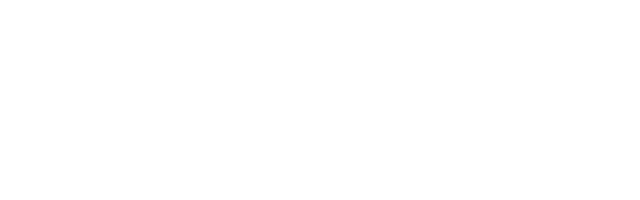
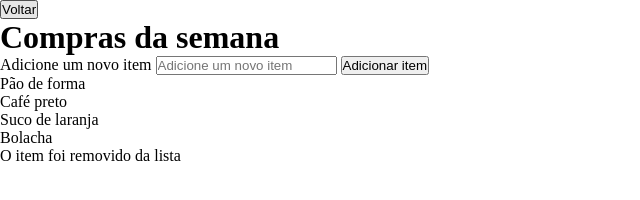
Before and after one commit to TharlesMorais/Lista-de-compras, a plain HTML site: page index.html in a window 1280 px wide. Shown: the whole page, without its empty margins (0-640 px from the left). Drawn offline with Linux system fonts and the light colour scheme.

Commit message:
Criando estrutura HTML e adicionando fonte

```diff
--- a/index.html
+++ b/index.html
@@ -3,9 +3,43 @@
 <head>
   <meta charset="UTF-8">
   <meta name="viewport" content="width=device-width, initial-scale=1.0">
-  <title>Document</title>
+  <title>Lista de compras</title>
+  <link rel="stylesheet" href="./style.css">
+  <link rel="preconnect" href="https://fonts.googleapis.com">
+  <link rel="preconnect" href="https://fonts.gstatic.com" crossorigin>
+  <link href="https://fonts.googleapis.com/css2?family=Inter:ital,opsz,wght@0,14..32,100..900;1,14..32,100..900&display=swap" rel="stylesheet">
 </head>
 <body>
+  <div id="page">
+    <button> Voltar </button>
+      <h1>Compras da semana</h1>
+      <form action="">
+        <label for="newItem">Adicione um novo item</label>
+        <input type="text" name="newItem" id="newItem" placeholder="Adicione um novo item">
 
+        <button type="submit" id="add">Adicionar item</button>
+      </form>
+
+      <section id="list">
+        <ul>
+          <li>
+            <span>Pão de forma</span>
+          </li>
+          <li>
+            <span>Café preto</span>
+          </li>
+          <li>
+            <span>Suco de laranja</span>
+          </li>
+          <li>
+            <span>Bolacha</span>
+          </li>
+        </ul>
+      </section>
+
+      <section id="alert">
+        <p> O item foi removido da lista</p>
+      </section>
+  </div>
 </body>
 </html>
--- a/style.css
+++ b/style.css
@@ -0,0 +1,4 @@
+* {
+  margin: 0;
+  padding: 0;
+}
```
